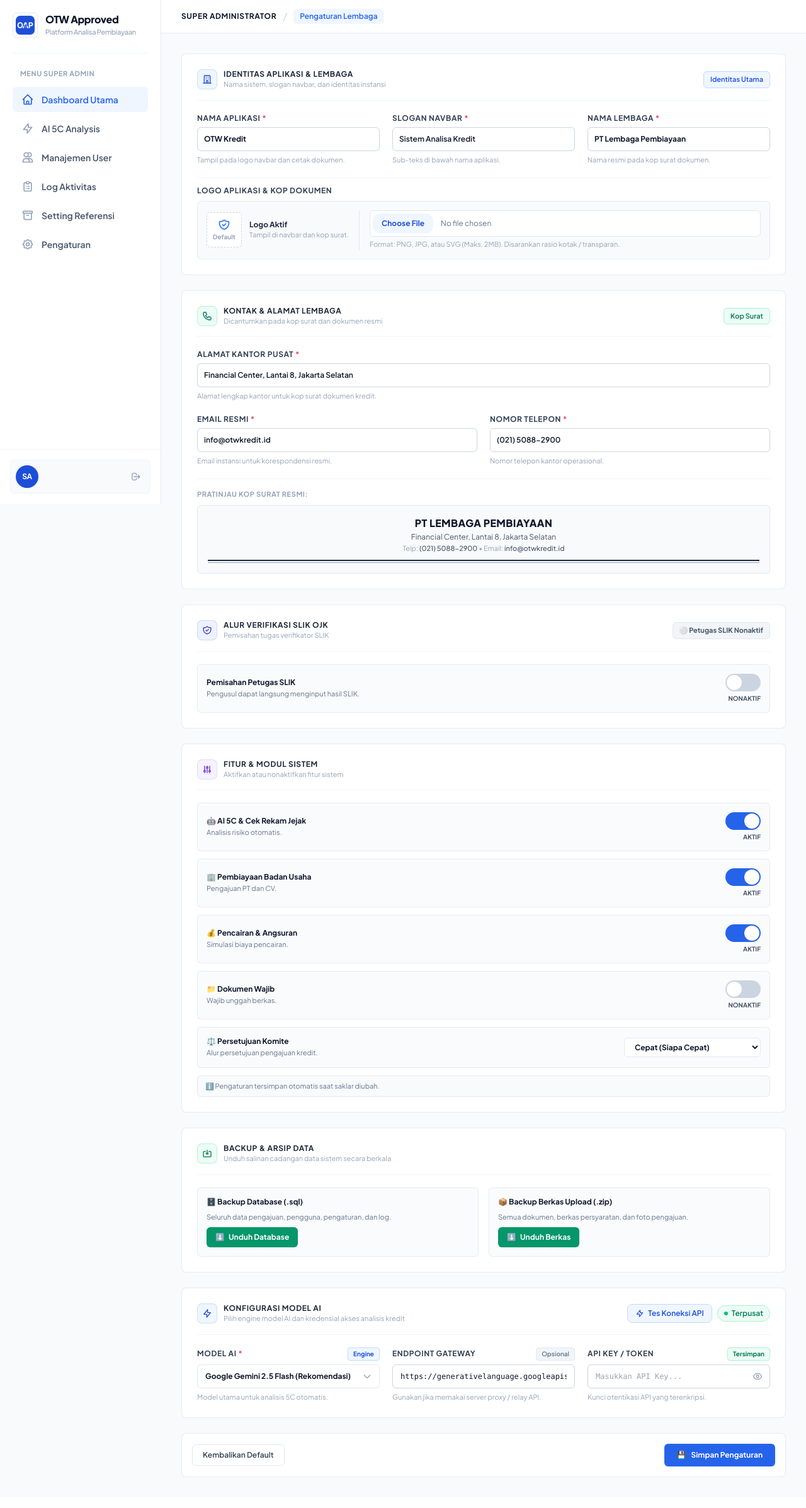
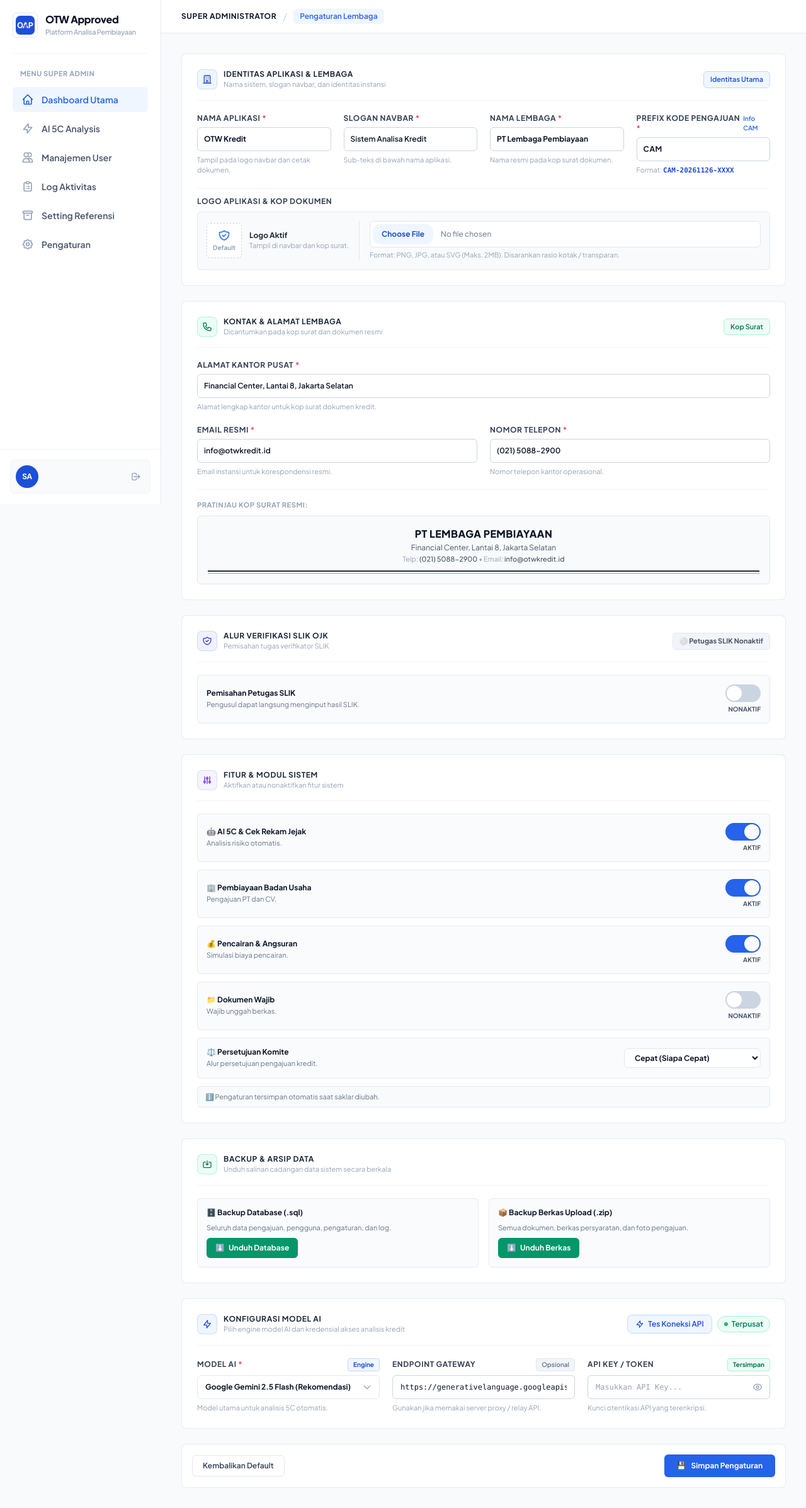
Before and after one commit to Solliboys/Analisa_keuangan, a CodeIgniter 4 app: the page made by app/Views/superadmin/pengaturan.php in a window 1280 px wide. Shown: the whole page at 63% size. Before the commit the page ends 2346 px from the top, so only its background shows below. Run offline with PHP 8.4 and a stand-in for CodeIgniter, Linux system fonts and the light colour scheme; the template is opened without the code that fills it, so the values that code supplies are empty; some libraries are stand-ins or nearby versions.

Commit message:
feat: add configurable application code prefix in system settings (default CAM)

```diff
--- a/app/Controllers/BaseController.php
+++ b/app/Controllers/BaseController.php
@@ -58,6 +58,7 @@ abstract class BaseController extends Controller
                 'telepon_lembaga'        => "VARCHAR(50) NULL DEFAULT '(021) 5088-2900'",
                 'petugas_slik_aktif'     => "TINYINT(1) NULL DEFAULT 1",
                 'ijin_pengusul_isi_slik' => "TINYINT(1) NULL DEFAULT 0",
+                'prefix_nomor_aplikasi'  => "VARCHAR(20) NULL DEFAULT 'CAM'",
             ];
 
             foreach ($neededCols as $col => $colDef) {
@@ -79,6 +80,7 @@ abstract class BaseController extends Controller
                     'telepon_lembaga'        => '(021) 5088-2900',
                     'petugas_slik_aktif'     => 1,
                     'ijin_pengusul_isi_slik' => 0,
+                    'prefix_nomor_aplikasi'  => 'CAM',
                 ]);
             }
         } catch (\Throwable $e) {
--- a/app/Views/superadmin/pengaturan.php
+++ b/app/Views/superadmin/pengaturan.php
@@ -109,7 +109,7 @@
                         <span class="text-[11px] font-semibold text-blue-700 bg-blue-50 px-2.5 py-1 rounded-md border border-blue-200 shrink-0">Identitas Utama</span>
                     </div>
 
-                    <div class="grid grid-cols-1 md:grid-cols-3 gap-5">
+                    <div class="grid grid-cols-1 md:grid-cols-2 lg:grid-cols-4 gap-5">
                         <!-- Nama Sistem / Aplikasi -->
                         <div class="space-y-1.5">
                             <label class="block text-xs font-bold text-slate-700 uppercase tracking-wider">
@@ -154,8 +154,30 @@
                             <span class="text-[11px] text-slate-400 block">Nama resmi pada kop surat dokumen.</span>
                         </div>
 
+                        <!-- Prefix Kode Pengajuan / Aplikasi -->
+                        <div class="space-y-1.5">
+                            <div class="flex items-center justify-between">
+                                <label class="block text-xs font-bold text-slate-700 uppercase tracking-wider">
+                                    Prefix Kode Pengajuan <span class="text-rose-500">*</span>
+                                </label>
+                                <span class="text-[10px] text-blue-600 font-semibold cursor-help" title="CAM = Credit Appraisal Memorandum (Istilah Perbankan untuk Nota Analisa Kelayakan Kredit)">Info CAM</span>
+                            </div>
+                            <input type="text"
+                                   name="prefix_nomor_aplikasi"
+                                   id="inputPrefixAplikasi"
+                                   oninput="updatePreviewNomorAplikasi(this.value)"
+                                   maxlength="15"
+                                   placeholder="Contoh: CAM, PK, KRD, BPR"
+                                   value="<?= esc($pengaturan_sistem['prefix_nomor_aplikasi'] ?? 'CAM') ?>"
+                                   class="w-full text-xs font-bold uppercase tracking-wider border border-slate-200 rounded-xl p-2.5 focus:border-blue-500 focus:outline-none transition shadow-2xs text-slate-900 bg-white"
+                                   required />
+                            <span class="text-[11px] text-slate-400 block">
+                                Format: <span id="previewKodeAplikasi" class="font-mono font-bold text-blue-700"><?= esc($pengaturan_sistem['prefix_nomor_aplikasi'] ?? 'CAM') ?>-<?= date('Ymd') ?>-XXXX</span>
+                            </span>
+                        </div>
+
                         <!-- Logo Lembaga -->
-                        <div class="md:col-span-3 space-y-2 pt-3 border-t border-slate-100">
+                        <div class="col-span-1 md:col-span-2 lg:col-span-4 space-y-2 pt-3 border-t border-slate-100">
                             <label class="block text-xs font-bold text-slate-700 uppercase tracking-wider">
                                 Logo Aplikasi &amp; Kop Dokumen
                             </label>
@@ -608,6 +630,14 @@
             }
         }
 
+        function updatePreviewNomorAplikasi(val) {
+            const clean = (val || '').replace(/[^a-zA-Z0-9_-]/g, '').toUpperCase() || 'CAM';
+            const previewEl = document.getElementById('previewKodeAplikasi');
+            if (previewEl) {
+                previewEl.innerText = clean + '-<?= date("Ymd") ?>-XXXX';
+            }
+        }
+
         function updatePreviewKop() {
             const nama = document.getElementById('inputNamaLembaga').value || 'PT Lembaga Pembiayaan';
             const alamat = document.getElementById('inputAlamatLembaga').value || 'Financial Center, Lantai 8, Jakarta Selatan';
@@ -623,7 +653,7 @@
         function resetFormDefault() {
             Swal.fire({
                 title: 'Reset Identitas & Kontak?',
-                text: 'Kembalikan data nama aplikasi, lembaga, dan kontak ke format bawaan?',
+                text: 'Kembalikan data nama aplikasi, lembaga, prefix pengajuan, dan kontak ke format bawaan?',
                 icon: 'question',
                 showCancelButton: true,
                 confirmButtonColor: '#2563eb',
@@ -635,6 +665,10 @@
                     if (document.getElementById('inputNamaAplikasi')) document.getElementById('inputNamaAplikasi').value = 'OTW Kredit';
                     if (document.getElementById('inputSloganAplikasi')) document.getElementById('inputSloganAplikasi').value = 'Sistem Analisa Kredit';
                     if (document.getElementById('inputNamaLembaga')) document.getElementById('inputNamaLembaga').value = 'PT Lembaga Pembiayaan';
+                    if (document.getElementById('inputPrefixAplikasi')) {
+                        document.getElementById('inputPrefixAplikasi').value = 'CAM';
+                        updatePreviewNomorAplikasi('CAM');
+                    }
                     if (document.getElementById('inputAlamatLembaga')) document.getElementById('inputAlamatLembaga').value = 'Financial Center, Lantai 8, Jakarta Selatan';
                     if (document.getElementById('inputEmailLembaga')) document.getElementById('inputEmailLembaga').value = 'info@otwkredit.id';
                     if (document.getElementById('inputTeleponLembaga')) document.getElementById('inputTeleponLembaga').value = '(021) 5088-2900';
```
Also changed, not shown: app/Controllers/Dashboard.php (+10 -7 lines), app/Controllers/Pengajuan.php (+23 -4 lines).
